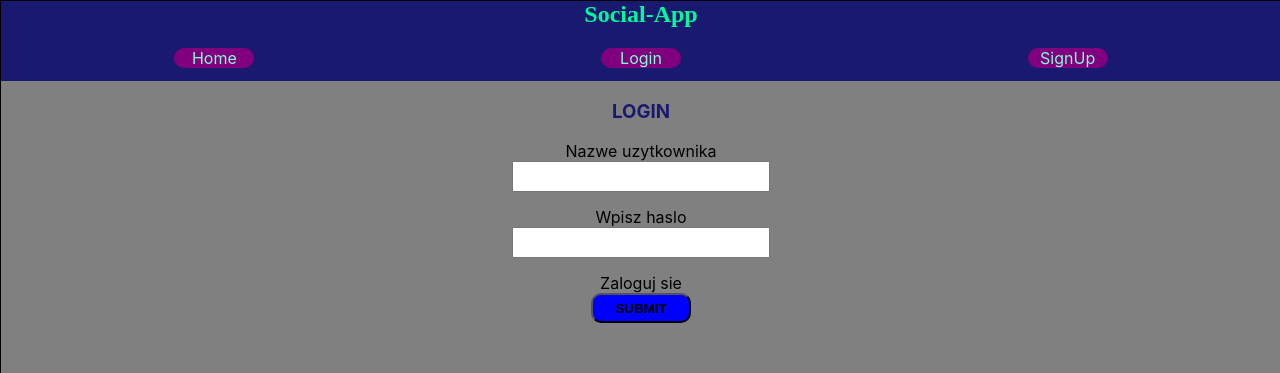
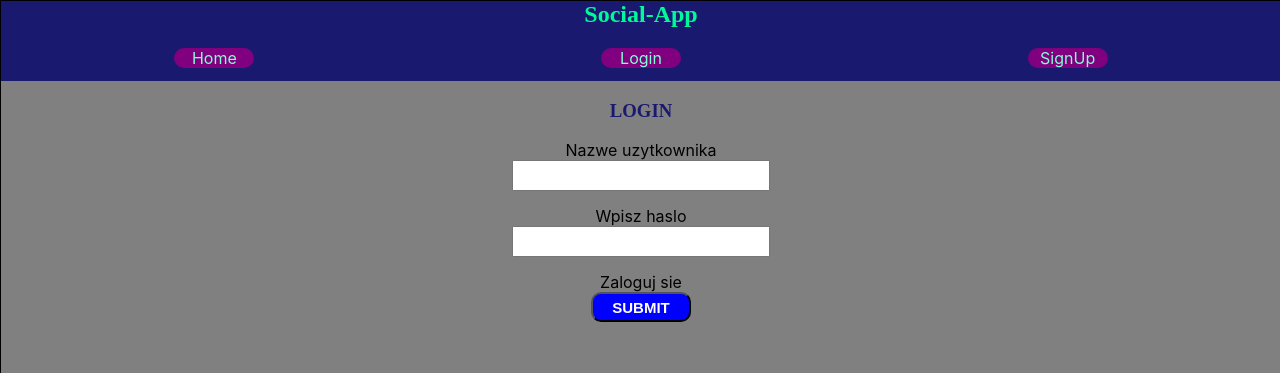
Before and after one commit to adammak91/3-social-app, a React (Create React App) app: page /login in a window 1280 px wide. In both pictures the pointer is over the input 641 px from the left and 308 px from the top of the page. Shown: the top 373 px of the page. Built offline with nearby package versions, Linux system fonts and the light colour scheme.

Commit message:
poprawka4

```diff
--- a/src/Home.css
+++ b/src/Home.css
@@ -11,4 +11,5 @@
 h3 {
   color: midnightblue;
   text-transform: uppercase;
+  font-family: cursive;
 }
--- a/src/SignUp.css
+++ b/src/SignUp.css
@@ -19,8 +19,11 @@ input {
   text-transform: uppercase;
   font-weight: 700;
   background-color: lightskyblue;
+  transition-duration: 0.3s;
 }
 .submit:hover {
   background-color: blue;
   cursor: pointer;
+  color: white;
+  font-size: 15px;
 }
```
